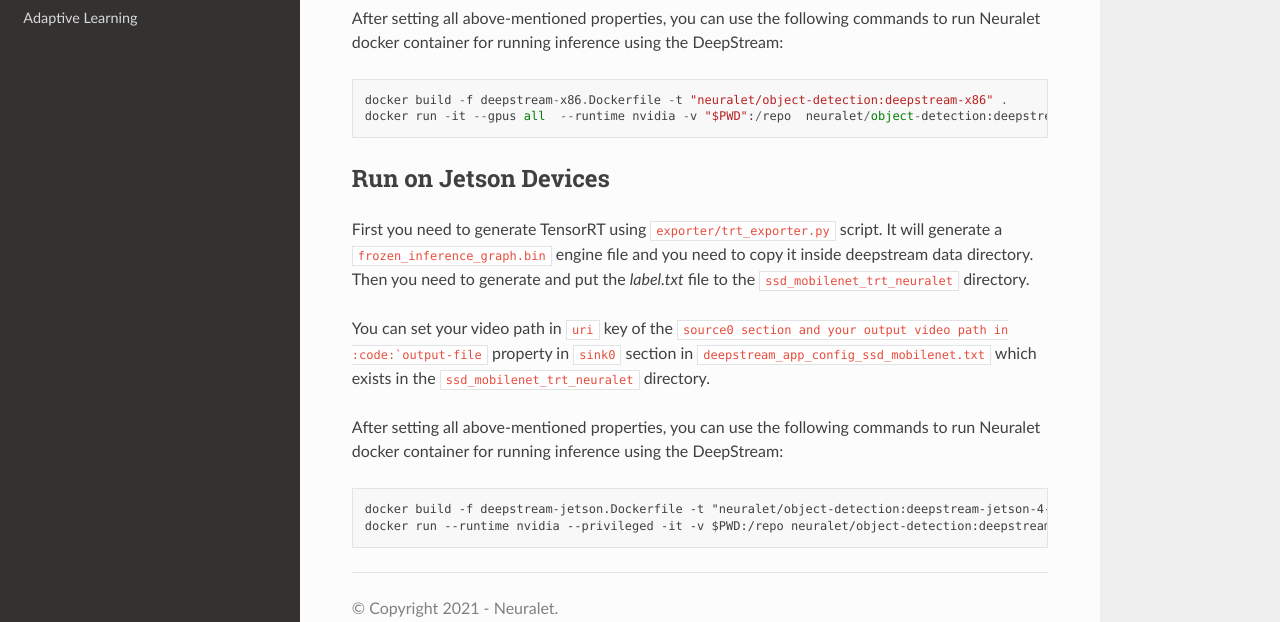
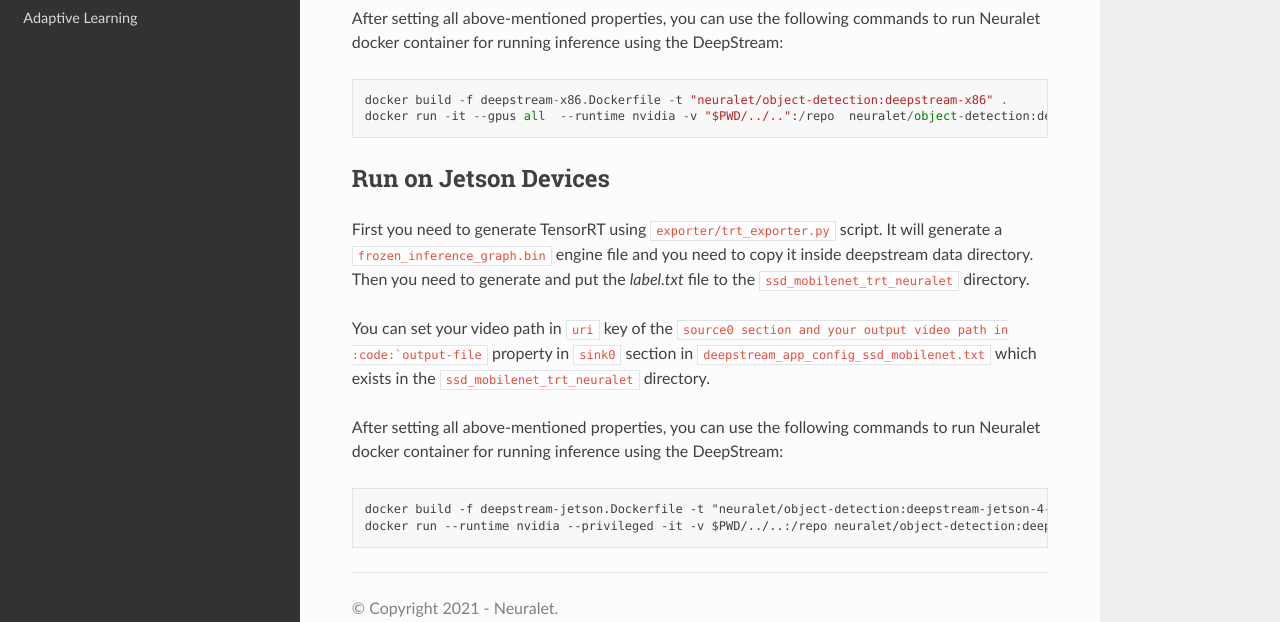
Before and after one commit to galliot-us/adaptive-object-detection, a Sphinx documentation site: the page built from docs/source/deepstream.rst, in a window 1280 px wide and 900 px high, scrolled down 559 px. Shown: the part 222-844 px from the top of the window. Built offline with Sphinx 7.4.7 and the Read the Docs theme 2.0.0, drawn with Linux system fonts in a browser that asks for light colours.

Commit message:
libs relocated

```diff
--- a/docs/source/deepstream.rst
+++ b/docs/source/deepstream.rst
@@ -18,7 +18,7 @@ Then you need to generate and put a `label.txt` file to the :code:`ssd_mobilenet
 After setting all above-mentioned properties, you can use the following commands to run Neuralet docker container for running inference using the DeepStream: ::
 
     docker build -f deepstream-x86.Dockerfile -t "neuralet/object-detection:deepstream-x86" .
-    docker run -it --gpus all  --runtime nvidia -v "$PWD":/repo  neuralet/object-detection:deepstream-x86
+    docker run -it --gpus all  --runtime nvidia -v "$PWD/../..":/repo  neuralet/object-detection:deepstream-x86
 
 Run on Jetson Devices
 ^^^^^^^^^^^^^^^^^^^^^
@@ -31,4 +31,4 @@ You can set your video path in :code:`uri` key of the :code:`source0 section and
 After setting all above-mentioned properties, you can use the following commands to run Neuralet docker container for running inference using the DeepStream: ::
 
     docker build -f deepstream-jetson.Dockerfile -t "neuralet/object-detection:deepstream-jetson-4-4" .
-    docker run --runtime nvidia --privileged -it -v $PWD:/repo neuralet/object-detection:deepstream-jetson-4-4
+    docker run --runtime nvidia --privileged -it -v $PWD/../..:/repo neuralet/object-detection:deepstream-jetson-4-4
```
Also changed, not shown: 3 other files.
